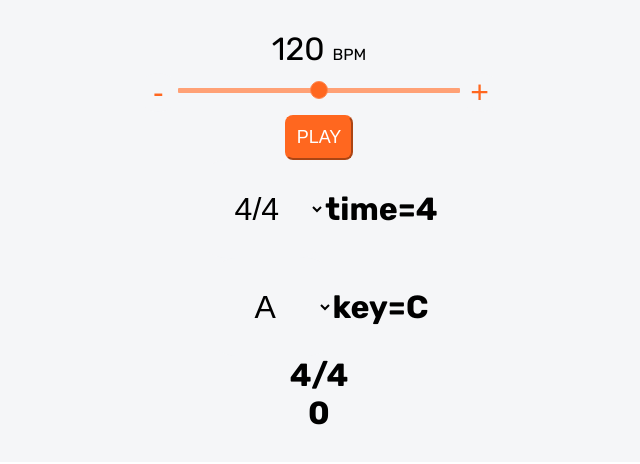
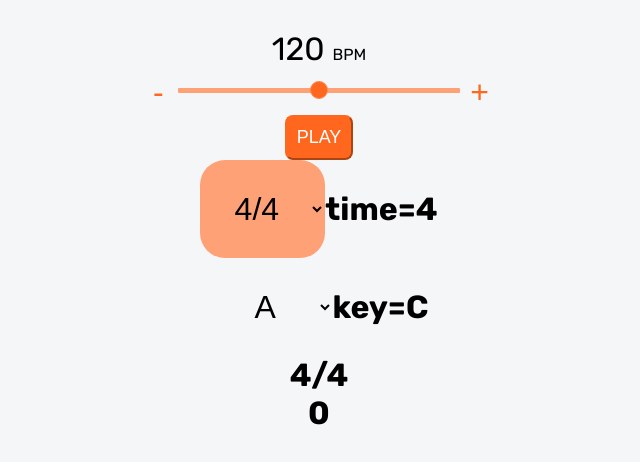
Before and after one commit to MichaelAbe/flowy, a React (Create React App) app: page / in a window 1280 px wide. In both pictures the pointer is over the element 583 px from the left and 209 px from the top of the page. Shown: the top 464 px of the page, without its empty margins (321-961 px from the left). Built offline with nearby package versions, Linux system fonts and the light colour scheme; a web font is replaced by a local one.

Commit message:
added hover effects

```diff
--- a/src/App.css
+++ b/src/App.css
@@ -180,3 +180,14 @@ input[type=range]:focus::-ms-fill-upper {
   font-size: xx-large;
   font-weight: 350;
 }
+
+.time:hover {
+  font-weight: 500;
+  background-color: #ffa176;
+  color: #000000;
+}
+
+.keyselect:hover {
+  background-color: #ffa176;
+  color: #000000;
+}
```
